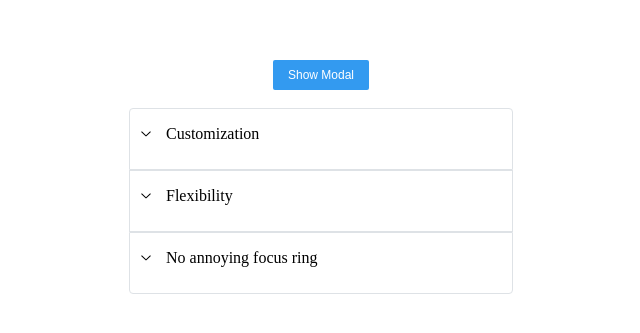
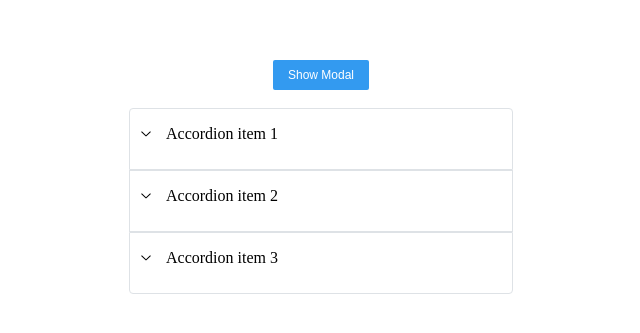
Before and after one commit to hay-bams/ui, a React (Create React App) app: page / in a window 1280 px wide. Shown: the part 231-564 px from the top of the page, without its empty margins (319-959 px from the left). Built offline with nearby package versions, Linux system fonts and the light colour scheme.

Commit message:
Accordion example

```diff
--- a/src/App.tsx
+++ b/src/App.tsx
@@ -69,30 +69,30 @@ export const App = () => {
         </Form>
       </Modal>
       <Break />
-
+  {/* TODO: Accordion height should be responsive */}
       <AccordionContainer>
         <Accordion>
-          <Accordion.Item value="Customization">
-            <Accordion.Control>Customization</Accordion.Control>
+          <Accordion.Item value="Accordion item 1">
+            <Accordion.Control>Accordion item 1</Accordion.Control>
             <Accordion.Panel>
-              Colors, fonts, shadows and many other parts are customizable to
-              fit your design needs
+              Lorem ipsum dolor sit, amet consectetur adipisicing elit. Ex
+              veritatis dolor fuga, ea deleniti et natus cupiditate. Minima
             </Accordion.Panel>
           </Accordion.Item>
 
-          <Accordion.Item value="Flexibility">
-            <Accordion.Control>Flexibility</Accordion.Control>
+          <Accordion.Item value="Accordion item 2">
+            <Accordion.Control>Accordion item 2</Accordion.Control>
             <Accordion.Panel>
-              Configure components appearance and behavior with vast amount of
-              settings or overwrite any part of component styles
+              Veniam fugiat neque illo tenetur culpa reiciendis fuga, quod
+              similique doloremque nisi deserunt itaque numquam tempora animi
             </Accordion.Panel>
           </Accordion.Item>
 
-          <Accordion.Item value="No annoying focus ring">
-            <Accordion.Control>No annoying focus ring</Accordion.Control>
+          <Accordion.Item value="Accordion item 3">
+            <Accordion.Control>Accordion item 3</Accordion.Control>
             <Accordion.Panel>
-              With new :focus-visible pseudo-class focus ring appears only when
-              user navigates with keyboard
+              Assumenda quibusdam voluptatibus optio praesentium temporibus,
+              sequi rem itaque provident eveniet aliquid laboriosam earum
             </Accordion.Panel>
           </Accordion.Item>
         </Accordion>
```
